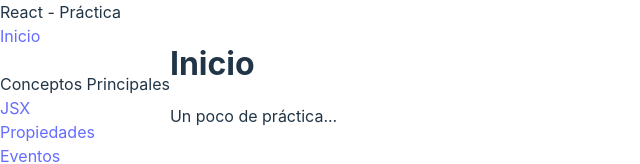
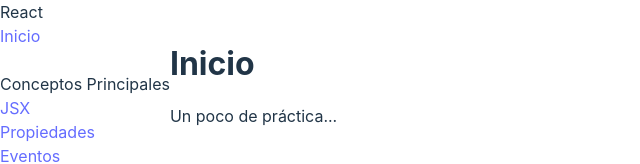
Before and after one commit to luiz-22/react, a React (Vite) app: page / in a window 1280 px wide. Shown: the top 164 px of the page, without its empty margins (0-640 px from the left). Built offline with nearby package versions, Linux system fonts and the light colour scheme.

Commit message:
24/04/2024

```diff
--- a/src/components/NavBar.jsx
+++ b/src/components/NavBar.jsx
@@ -1,6 +1,6 @@
 function NavBar() {
   return <div className="bg-white px-6 py-2 w-full flex justify-between border-b border-gray-200">
-    React - Práctica
+    React
   </div>;
 }
 
```
Also changed, not shown: 1 other file (tests, documents, lock files or other folders).
